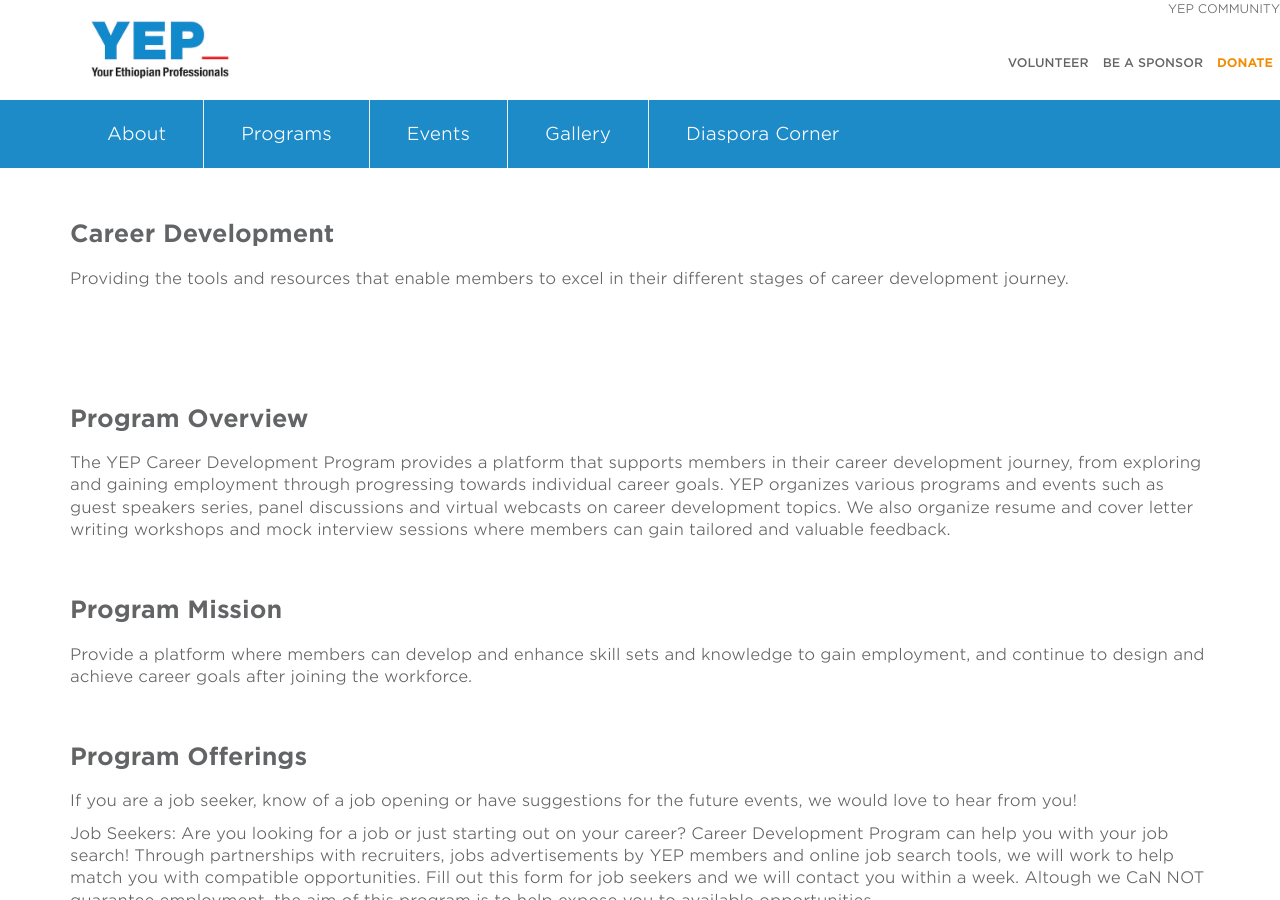
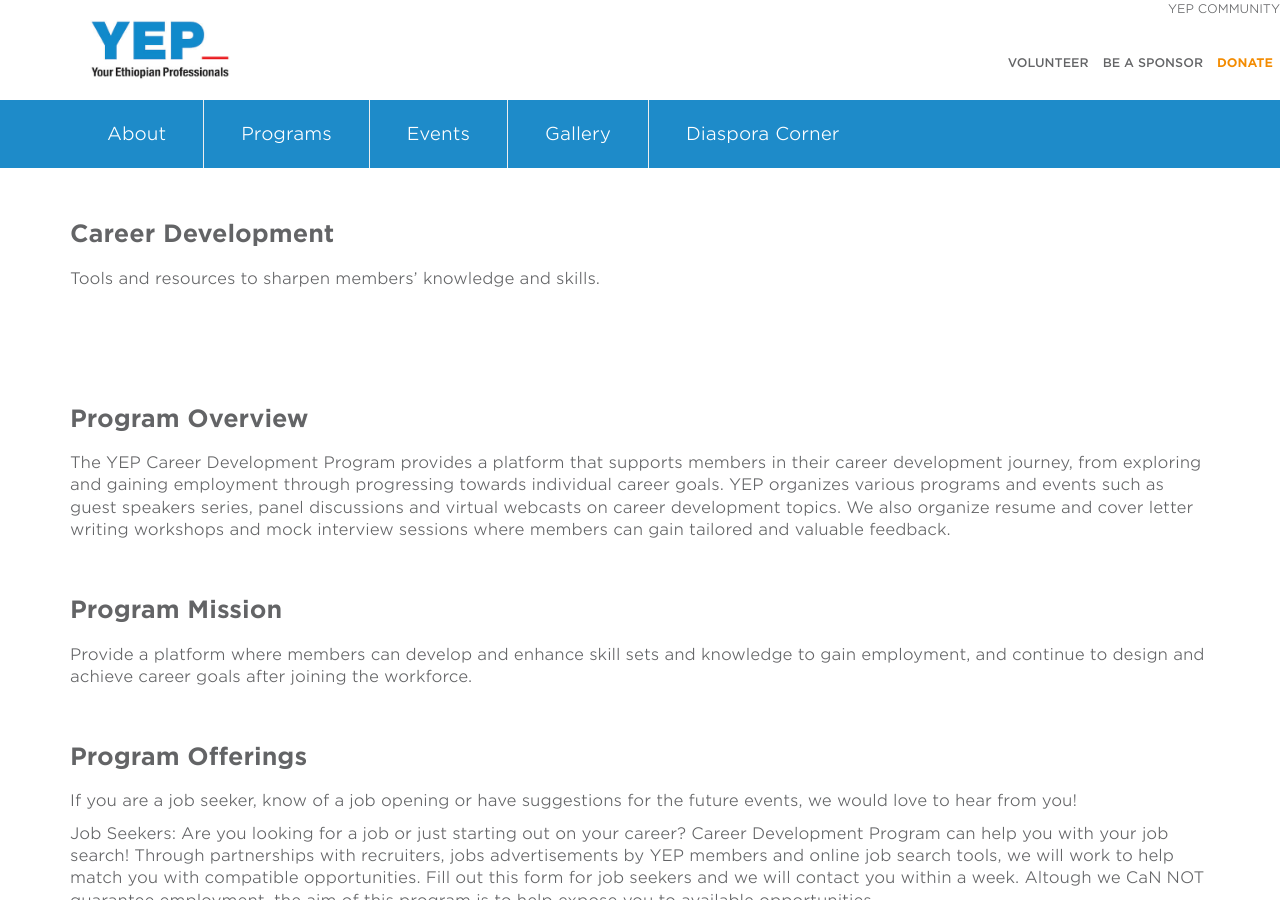
Before and after one commit to YEPNetwork/yepnetwork.github.io, a Jekyll site: the page built from _programs/career-development.html, in a window 1280 px wide and 900 px high. Built offline with Jekyll 4.4.1, drawn with Linux system fonts in a browser that asks for light colours; nearby versions of some CDN libraries.

Commit message:
Update career-development.html

```diff
--- a/_programs/career-development.html
+++ b/_programs/career-development.html
@@ -2,7 +2,7 @@
 layout: program
 title: Career Development
 img: career-development.jpg
-description: Providing the tools and resources that enable members to excel in their different stages of career development journey.
+description: Tools and resources to sharpen members’ knowledge and skills.
 categories:
 - programs
 ---
```
